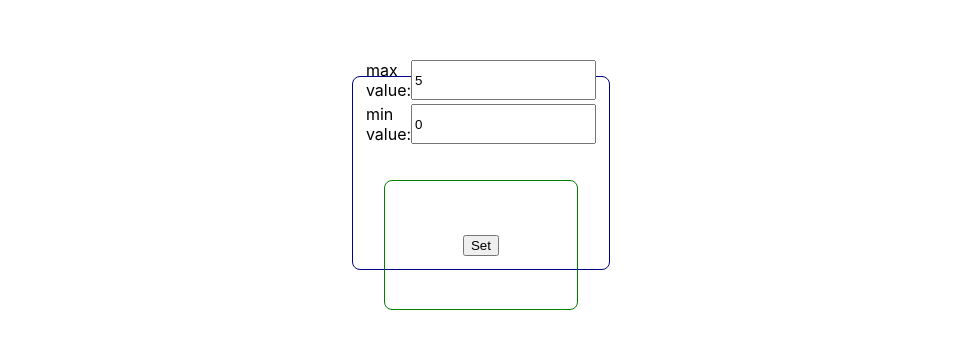
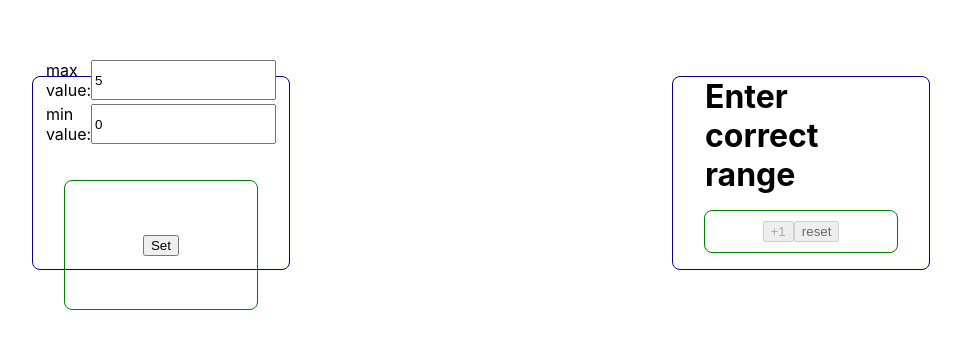
Before and after one commit to DmitriyKaplan28/exam, a React (Create React App) app: page / in a window 1280 px wide. Shown: the part 164-512 px from the top of the page, without its empty margins (159-1120 px from the left). Built offline with nearby package versions, Linux system fonts and the light colour scheme.

Commit message:
United type with kludge for 'Enter correct range'

```diff
--- a/src/App.tsx
+++ b/src/App.tsx
@@ -8,12 +8,12 @@ function App() {
     const [min, setMin] = useState<number>(0)
     const [max, setMax] = useState<number>(5)
 
-    const [count, setCount] = useState<number>(min);
+    const [count, setCount] = useState<number | 'Enter correct range'>(min);
 
-    const [disabled, setDisabled] = useState<boolean>(false)
+    const [disabledSet, setDisabledSet] = useState<boolean>(false)
     const [error, setError] = useState<boolean>(false)
 
-    const [settings, setSettings] = useState<boolean>(true)
+    //const [settings, setSettings] = useState<boolean>(true)
 
     useEffect(() => {
         let countAsString = localStorage.getItem('currentValue')
@@ -38,16 +38,18 @@ function App() {
 
     useEffect(() => {
         if (min >= 0 && max > 0 && max > min) {//
-            setDisabled(false)
+            setDisabledSet(false)
             setError(false)
         } else {
-            setDisabled(true)
+            setDisabledSet(true)
             setError(true)
+            setCount('Enter correct range')
         }
         ;
     }, [min, max])
 
     const plusOne = () => {
+        // @ts-ignore
         setCount(count + 1)
     };
     const reset = () => {
@@ -56,9 +58,9 @@ function App() {
 
     const minOnChangeHandler = (value: number) => {
         setMin(value);
-        /* console.log(disabled)
+        /* console.log(disabledSet)
          console.log(error)*/
-        console.log(disabled || error)
+        console.log(disabledSet || !!error)
     }
     const maxOnChangeHandler = (value: number) => {
         setMax(value);
@@ -68,46 +70,41 @@ function App() {
         localStorage.setItem('currentMin', JSON.stringify(min));
         localStorage.setItem('currentMax', JSON.stringify(max));
         setCount(min);
-        setDisabled(true);
-        setSettings(false)
-        console.log(disabled)
+        setDisabledSet(true);
+        //setSettings(false)
+        console.log(disabledSet)
     }
-    const goToSettingsHandler = () => {
+    /*const goToSettingsHandler = () => {
         setSettings(true)
         setDisabled(false)
-    }
+    }*/
 
     return (
         <div className='wrapper'>
-            {settings ?
+
                 <div className='App'>
                     <SetCounterRange minOnChangeHandler={minOnChangeHandler}
                                      maxOnChangeHandler={maxOnChangeHandler}
                                      onClickHandler={onSetHandler}
                                      minValue={min}
                                      maxValue={max}
-                                     disable={disabled}/>
-                </div> :
+                                     disable={disabledSet}/>
+                </div>
                 <div className='App'>
                     <div className='countBlock'>
-                        <Counter count={disabled ? count : 'Enter correct range'}/>
+                        <Counter count={disabledSet || !!error ? count : 'Enter correct range'}/>
                     </div>
                     <div className='buttonBlock'>
                         <Button className={count < max ? '' : 'disabledButton'}
                                 name={'+1'}
                                 callBack={plusOne}
-                                disable={count === max || !disabled || error}/>
+                                disable={count === max || !disabledSet || !!error}/>
                         <Button className={count === min ? 'disabledButton' : ''}
                                 name={'reset'}
                                 callBack={reset}
-                                disable={count === min || !disabled || error}/>
-                        <Button className={''}
-                                name={'Go to settings'}
-                                callBack={goToSettingsHandler}
-                                disable={false}/>
+                                disable={count === min || !disabledSet || !!error}/>
                     </div>
                 </div>
-            }
         </div>
     );
 }
```
